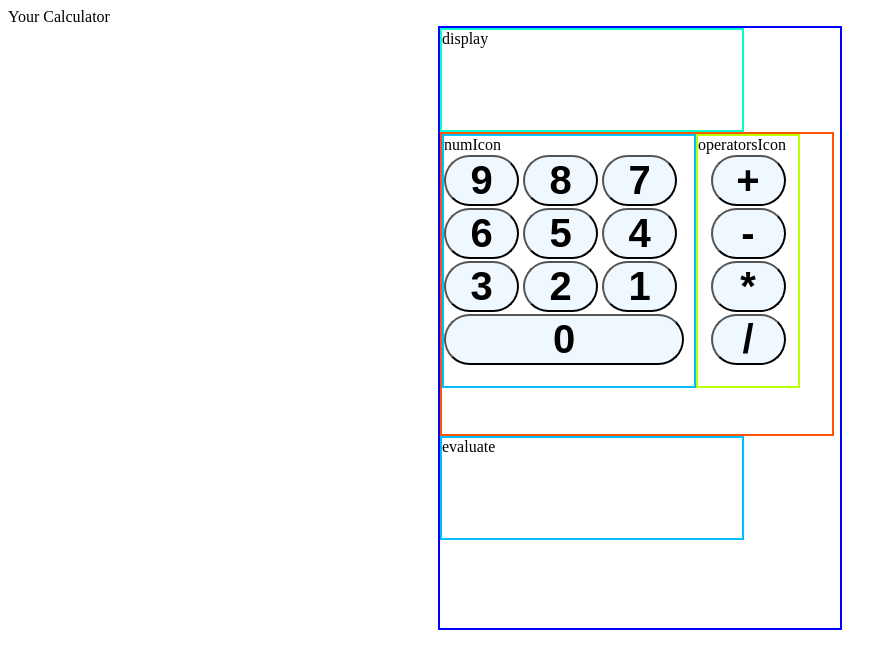
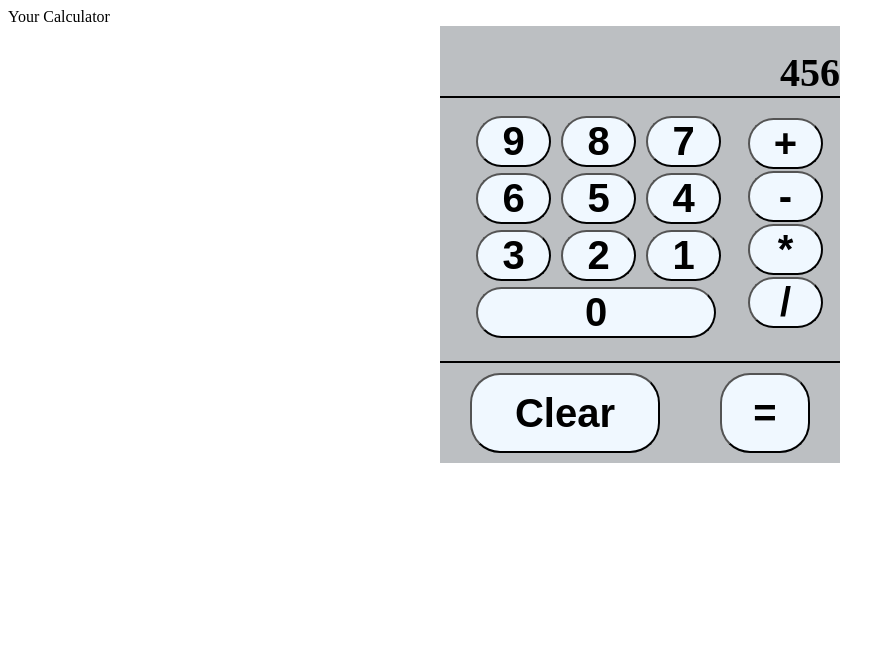
Before and after one commit to bPyleII/calculator, a plain HTML site: page index.html in a window 1280 px wide. Shown: the whole page, without its empty margins (0-896 px from the left). Drawn offline with Linux system fonts and the light colour scheme.

Commit message:
Styling and alignment of items

```diff
--- a/index.html
+++ b/index.html
@@ -11,11 +11,10 @@
 
     <div id="calc">
         <div id="display">
-            display
+            456
         </div>
         <div id="userInputs">
             <div id="numIcon">
-            numIcon
                 <div class="numContainer">
                     <button id="digit">9</button>
                     <button id="digit">8</button>
@@ -36,7 +35,6 @@
                 </div>
             </div>
             <div id="operatorsIcon">
-            operatorsIcon
                 <button id="add">+</button>
                 <button id="subtract">-</button>
                 <button id="multiply">*</button>
@@ -44,7 +42,8 @@
             </div>
         </div>
         <div id="evaluate">
-            evaluate
+            <button id="clear">Clear</button>
+            <button id="equals">=</button>
         </div>
     </div>
 </body>
--- a/style.css
+++ b/style.css
@@ -1,38 +1,54 @@
 #calc{
     /*display: flex;*/
-    height: 600px;
+    height: 500px;
     width: 400px;
-    border: 2px solid blue ;
+    /*border: 2px solid blue ;*/
     margin: auto;
+
 }
 
 #display{
     display: flex;
-    height: 100px;
-    width: 300px;
-    border: 2px solid rgb(0, 255, 204) ;
+    align-items: flex-end;
+    justify-content: flex-end;
+    background-color: rgb(188, 191, 194);
+    height: 70px;
+    width: auto;
+    font-size: 40px;
+    font-weight: 700;
+    /*border: 2px solid rgb(0, 255, 204) ;*/
+    border-bottom: 2px solid rgb(0, 0, 0) ;
+
+}
+/*Container for the number pad and operator buttons*/
+#userInputs{
+    display: flex;
+    background-color: rgb(188, 191, 194);
+    justify-content: center;
+    padding: 15px 0px 20px;
+    height: auto;
+    width: auto;
+    /*border: 2px solid rgb(255, 85, 0) ;*/
+    border-bottom: 2px solid rgb(0, 0, 0) ;
+}
+#numIcon{
+    display: flex;
+    flex-flow: column;
+    height: auto;
+    width: auto;
+    margin: 0px 20px;
+    /*border: 2px solid rgb(0, 191, 255) ;*/
 }
 
-#userInputs{
-    display: flex;
-    height: 300px;
-    width: 390px;
-    border: 2px solid rgb(255, 85, 0) ;
-}
-#numIcon{
-    /*display: flex;*/
-    height: 250px;
-    width: 250px;
-    border: 2px solid rgb(0, 191, 255) ;
-}
-
+/*Zero digit button has a unique ID so that its width can be unique*/
 #digit, #zeroDigit {
     background-color: aliceblue;
     font-size: 40px;
     font-weight: 700;
     margin: 1px auto;
     width: 75px;
-    border-radius: 30px;
+    border-radius: 50px;
+    margin: 3px;
     transition: ease-out 0.3s;
 }
 #zeroDigit {
@@ -46,9 +62,9 @@
 #operatorsIcon{
     display: flex;
     flex-flow: column;
-    height: 250px;
-    width: 100px;
-    border: 2px solid rgb(187, 255, 0) ;
+    margin: 4px;
+
+   /* border: 2px solid rgb(187, 255, 0) ;*/
 }
 
 #add, #subtract, #multiply, #divide{
@@ -66,8 +82,32 @@
 }
 
 #evaluate{
-    /*display: flex;*/
+    display: flex;
+    background-color: rgb(188, 191, 194);
     height: 100px;
-    width: 300px;
-    border: 2px solid rgb(0, 191, 255) ;
+    width: auto;
+    /*border: 2px solid rgb(0, 191, 255) ;*/
 }
+
+#clear, #equals{
+    background-color: aliceblue;
+    font-size: 40px;
+    font-weight: 700;
+    margin: 10px auto;
+    border-radius: 30px;
+    transition: ease-out 0.3s;
+}
+
+#clear{
+    width: 190px;
+}
+#clear:hover{
+    box-shadow: inset 190px 0 0 0 rgb(80, 191, 255);
+}
+
+#equals{
+    width: 90px;
+}
+#equals:hover{
+    box-shadow: inset 90px 0 0 0 rgb(80, 191, 255);
+}
```
